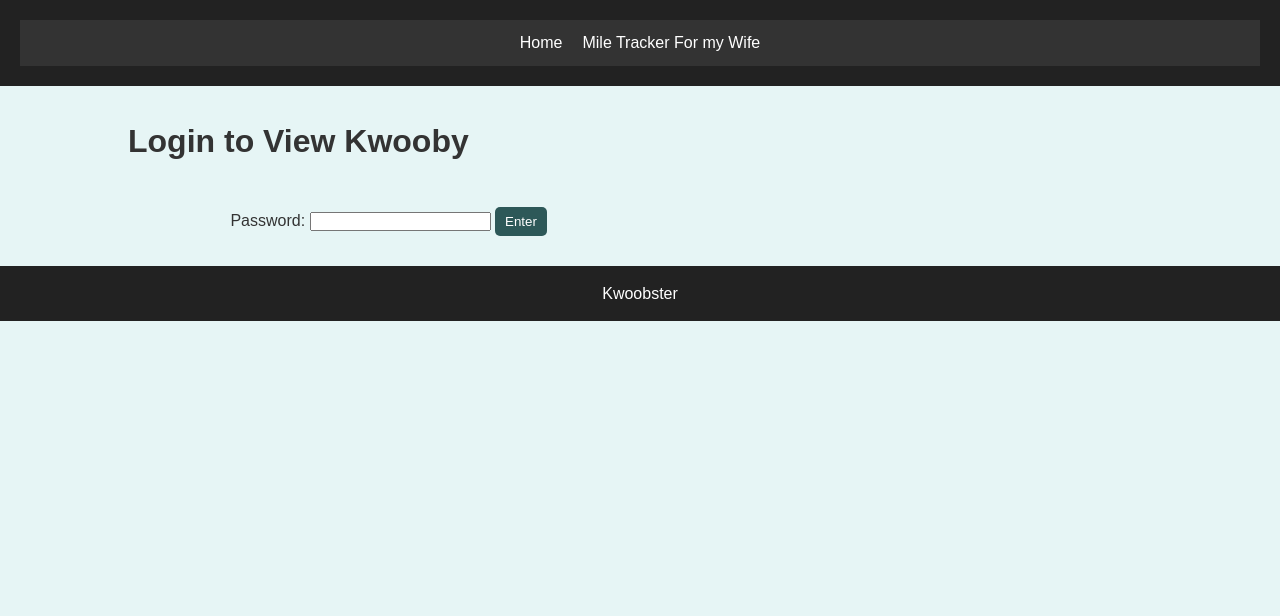
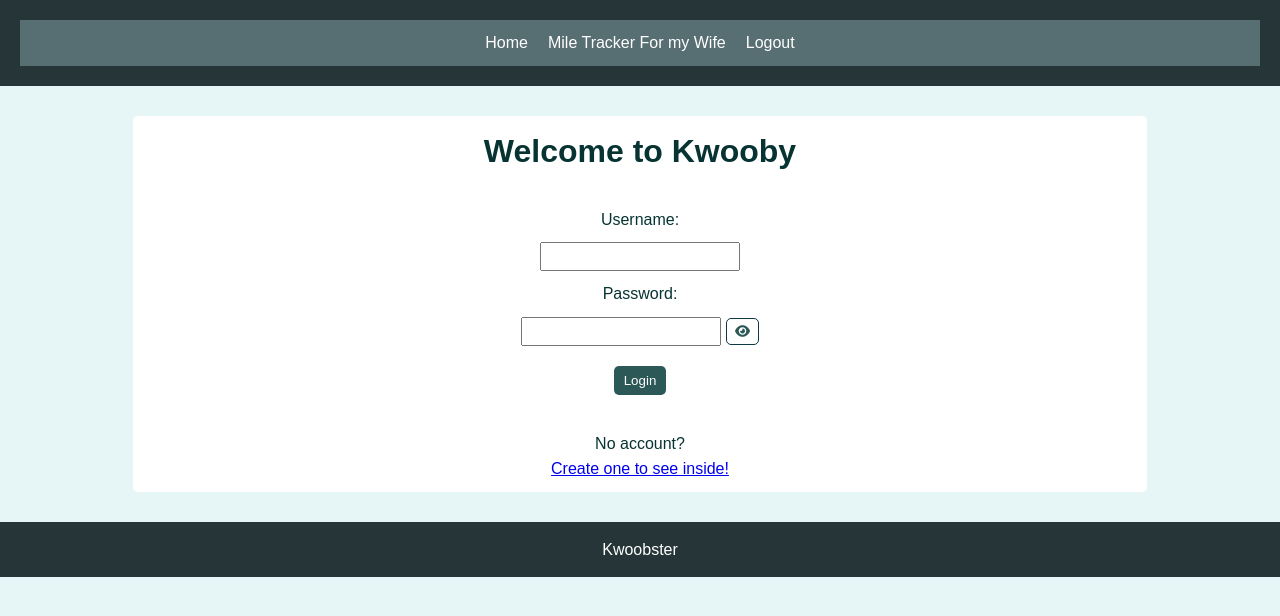
Before and after one commit to kwooby/kwooby, a Flask app: page / in a window 1280 px wide. Shown: the top 616 px of the page. Run offline with Flask 3, Linux system fonts and the light colour scheme.

Commit message:
Added user and password authentication. Added script to facilitate dynamic requests. Other minor changes and fixes. DEVNOTES for more information.

```diff
--- a/app.py
+++ b/app.py
@@ -5,6 +5,7 @@ import calendar
 from dotenv import load_dotenv
 from flask import Flask, render_template, request, session, redirect, flash
 from werkzeug.utils import secure_filename
+from werkzeug.security import generate_password_hash, check_password_hash
 
 load_dotenv()
 
@@ -12,8 +13,6 @@ app = Flask(__name__)
 app.config["TEMPLATES_AUTO_RELOAD"] = True
 
 app.secret_key = os.environ.get("SECRET_KEY")
-PASSWORD = os.environ.get("PASSWORD")
-
 
 ALLOWED_EXTENSIONS = {"png", "jpg", "jpeg"}
 
@@ -24,6 +23,7 @@ def allowed_file (filename):
 def get_db_connection():
     connection = sqlite3.connect("miles.db")
     connection.row_factory = sqlite3.Row
+    connection.execute("PRAGMA foreign_keys = ON")
     return connection
 
 
@@ -32,25 +32,28 @@ def create_table():
 
     # If table structure is changed, delete miles.db and restart
     connection.execute("""
-        CREATE TABLE IF NOT EXISTS runs (
+        CREATE TABLE IF NOT EXISTS users (
             id INTEGER PRIMARY KEY AUTOINCREMENT,
-            user TEXT NOT NULL,
-            activity TEXT NOT NULL,
-            miles REAL NOT NULL,
-            run_date TEXT NOT NULL
+            username TEXT NOT NULL UNIQUE,
+            password_hash TEXT NOT NULL
         )
     """)
     connection.execute("""
-        CREATE TABLE IF NOT EXISTS users (
+        CREATE TABLE IF NOT EXISTS runs (
             id INTEGER PRIMARY KEY AUTOINCREMENT,
-            user TEXT NOT NULL
+            user_id INTEGER NOT NULL,
+            activity TEXT NOT NULL,
+            miles REAL NOT NULL,
+            run_date TEXT NOT NULL,
+            FOREIGN KEY (user_id) REFERENCES users(id)
         )
     """)
     connection.execute("""
         CREATE TABLE IF NOT EXISTS photos (
             id INTEGER PRIMARY KEY AUTOINCREMENT,
-            user TEXT NOT NULL,
-            photo_filename TEXT NOT NULL
+            user_id INTEGER NOT NULL,
+            photo_filename TEXT NOT NULL,
+            FOREIGN KEY (user_id) REFERENCES users(id)
         )
     """)
 
@@ -62,15 +65,43 @@ def create_table():
 def index():
     return render_template('index.html')
 
+@app.route("/register", methods=["GET", "POST"])
+def register():
+    if request.method == "POST":
+        username = request.form["username"]
+        password = request.form["password"]
+
+        password_hash = generate_password_hash(password)
+
+        try:
+            with get_db_connection() as connection:
+                connection.execute("""
+                    INSERT INTO users (username, password_hash)
+                    VALUES (?, ?)
+                """,(username, password_hash))
+
+            flash("Account created! Please log in.")
+            return redirect("/")
+        except sqlite3.IntegrityError:
+            flash("Username already exists")
+            return redirect("/regster")
+
+    return render_template("register.html")
+
 @app.route("/login", methods=["POST"])
 def login():
+
+    username = request.form["username"]
     password = request.form["password"]
 
-    if password == PASSWORD:
+    user = get_user(username)
+
+    if user and check_password_hash(user["password_hash"], password):
         session["authenticated"] = True
+        session["user_id"] = user["id"]
         return redirect("/home")
-
-    return render_template("index.html", error="Wrong Password")
+    else:
+        return render_template("index.html", error="Invalid username or password")
 
 @app.route("/logout")
 def logout():
@@ -79,49 +110,32 @@ def logout():
 
 @app.route("/home")
 def home():
-    if not session.get("authenticated"):
+    if not session.get("authenticated") or "user_id" not in session:
         return redirect("/")
 
     return render_template("home.html")
 
 @app.route("/delete-run/<int:run_id>", methods=["POST"])
 def delete_run(run_id):
-    if not session.get("authenticated"):
+    if not session.get("authenticated") or "user_id" not in session:
         return redirect("/")
-
-    if "user" not in session:
-        return redirect("/set-user")
 
     with get_db_connection() as connection:
         connection.execute("""
             DELETE FROM runs
-            WHERE id = ? AND user = ?
-        """, (run_id, session["user"]))
+            WHERE id = ? AND user_id = ?
+        """, (run_id, session["user_id"]))
 
     flash("Run deleted.")
 
     return redirect("/mile-tracker")
 
-@app.route("/set-user", methods=["GET", "POST"])
-def set_user():
-    if not session.get("authenticated"):
+@app.route("/log-details", methods=["POST"])
+def log_details():
+    if not session.get("authenticated") or "user_id" not in session:
         return redirect("/")
 
-    if request.method == "POST":
-        print("FORM DATA:", request.form)
-
-        session["user"] = request.form["user"]
-
-        print("SESSION: ", session)
-
-        return redirect("/mile-tracker")
-
-    return render_template("set-user.html")
-
-@app.route("/log-details", methods=["POST"])
-def log_details():
-    if not session.get("authenticated"):
-        return redirect("/")
+    user_id = session["user_id"]
 
     activity = request.form["activity"]
 
@@ -132,20 +146,19 @@ def log_details():
         return redirect("/mile-tracker")
 
     run_date = request.form["run_date"]
-    user = session["user"]
 
     with get_db_connection() as connection:
         connection.execute("""
-            INSERT INTO runs (user, activity, miles, run_date)
+            INSERT INTO runs (user_id, activity, miles, run_date)
             VALUES (?, ?, ?, ?)
-        """, (user, activity, miles, run_date))
+        """, (user_id, activity, miles, run_date))
 
     flash("Miles logged successfully!")
     return redirect('/mile-tracker')
 
 @app.route("/log-photos", methods=["POST"])
 def log_photos():
-    if not session.get("authenticated"):
+    if not session.get("authenticated") or "user_id" not in session:
         return redirect("/")
 
     photo = request.files["log_photos"]
@@ -160,127 +173,101 @@ def log_photos():
 
     filename = secure_filename(photo.filename)
     unique_filename = str(uuid.uuid4()) + "_" + filename
-    user = session["user"]
+
+    user_id = session["user_id"]
 
     photo.save(f"static/images/{unique_filename}")
 
     with get_db_connection() as connection:
         connection.execute("""
-            INSERT INTO photos (user, photo_filename)
+            INSERT INTO photos (user_id, photo_filename)
             VALUES (?, ?)
-        """, (user, unique_filename,))
+        """, (user_id, unique_filename,))
 
     flash('Photo logged successfully!')
 
     return redirect('/mile-tracker')
 
-def get_runs(user, activity=None, page=1, history=False, year=None):
+def get_runs(user_id, activity=None, page=1, history=False, year=None):
 
     runs_per_page = 5
     offset = (page - 1) * runs_per_page
 
+    where_clauses = ["user_id = ?"]
+    params = [user_id]
+
+    if activity:
+        where_clauses.append("activity = ?")
+        params.append(activity)
+
+    if year:
+        where_clauses.append("strftime('%Y', run_date) = ?")
+        params.append(str(year))
+
+    where_sql = " AND ".join(where_clauses)
+
+    sql = f"""
+        SELECT* FROM runs
+        WHERE {where_sql}
+        ORDER BY run_date DESC
+    """
+
+    if not history:
+        sql += " LIMIT ? OFFSET ?"
+        params.extend([runs_per_page, offset])
+
     with get_db_connection() as connection:
-
-        if history and activity:
-            runs = connection.execute("""
-                SELECT * FROM runs
-                WHERE user = ? AND activity = ?
-                ORDER BY run_date DESC
-            """, (user, activity)).fetchall()
-
-        elif history:
-            runs = connection.execute("""
-                SELECT * FROM runs
-                WHERE user = ?
-                ORDER BY run_date DESC
-            """, (user,)).fetchall()
-
-        elif activity:
-            if year:
-                runs = connection.execute("""
-                    SELECT * FROM runs
-                    WHERE user = ?
-                    AND activity = ?
-                    AND strftime('%Y', run_date) = ?
-                    ORDER BY run_date DESC
-                    LIMIT ? OFFSET ?
-                """, (user, activity, year, runs_per_page, offset)).fetchall()
-            else:
-                runs = connection.execute("""
-                    SELECT * FROM runs
-                    WHERE user = ? AND activity = ?
-                    ORDER BY run_date DESC
-                    LIMIT ? OFFSET ?
-                """, (user, activity, runs_per_page, offset)).fetchall()
-        else:
-            if year:
-                runs = connection.execute("""
-                    SELECT * FROM runs
-                    WHERE user = ?
-                    AND strftime('%Y', run_date) = ?
-                    ORDER BY run_date DESC
-                    LIMIT ? OFFSET ?
-                """, (user, year, runs_per_page, offset)).fetchall()
-            else:
-                runs = connection.execute("""
-                    SELECT * FROM runs
-                    WHERE user = ?
-                    ORDER BY run_date DESC
-                    LIMIT ? OFFSET ?
-                """, (user, runs_per_page, offset)).fetchall()
+        runs = connection.execute(sql, tuple(params)).fetchall()
 
     if history:
         return runs
 
     return runs, len(runs) == runs_per_page
 
-def get_photos(page=1):
+def get_photos(user_id, page=1):
 
     photos_per_page = 9
     offset = (page - 1) * photos_per_page
 
     with get_db_connection() as connection:
 
-        user = session["user"]
-
         photos = connection.execute("""
             SELECT * FROM photos
-            WHERE user = ?
+            WHERE user_id = ?
             ORDER BY id DESC
             LIMIT ? OFFSET ?
-        """, (user, photos_per_page, offset)).fetchall()
+        """, (user_id, photos_per_page, offset)).fetchall()
 
     return photos
 
-def get_total_miles(user):
+def get_total_miles(user_id):
 
     with get_db_connection() as connection:
         total_miles = connection.execute("""
             SELECT SUM(miles)
             FROM runs
-            WHERE user = ?
-        """, (user,)).fetchone()[0]
+            WHERE user_id = ?
+        """, (user_id,)).fetchone()[0]
 
-        return total_miles or 0
+        return round(total_miles or 0, 1)
 
-def get_available_years(user):
+def get_available_years(user_id):
     """Return a list of years (as strings) in which the user has runs, ordered desc."""
     with get_db_connection() as connection:
         years = connection.execute("""
             SELECT DISTINCT STRFTIME('%Y', run_date) as year
             FROM runs
-            WHERE user = ?
+            WHERE user_id = ?
             ORDER BY year DESC
-        """, (user,)).fetchall()
+        """, (user_id,)).fetchall()
 
     # fetchall returns list of sqlite3.Row; extract year strings
     return [row[0] for row in years if row[0] is not None]
 
+def get_monthly_miles(user_id, year=None, activity=None):
+    query_params = [user_id]
 
-def get_monthly_miles(user, year=None, activity=None):
-    query_params = [user]
-
-    where_clauses = ["user = ?"]
+    where_clauses = ["user_id = ?"]
 
     if year:
         where_clauses.append("STRFTIME('%Y', run_date) = ?")
@@ -295,7 +282,7 @@ def get_monthly_miles(user, year=None, activity=None):
     # Group by month number and order by month number so months are in calendar order
     sql = f"""
         SELECT STRFTIME('%m', run_date) as month_num,
-               SUM(miles) as total_miles
+                SUM(miles) as total_miles
         FROM runs
         WHERE {where_sql}
         GROUP BY month_num
@@ -309,47 +296,71 @@ def get_monthly_miles(user, year=None, activity=None):
     for row in rows:
         month_num = int(row[0])
         month_name = calendar.month_name[month_num]
-        total_miles = row[1] or 0
+        total_miles = round(row[1] or 0, 1)
         result.append((month_num, month_name, total_miles))
 
     return result
 
+def get_username(user_id):
+    with get_db_connection() as connection:
+        user = connection.execute(
+            "SELECT username FROM users WHERE id = ?",
+            (user_id,)
+        ).fetchone()
+
+    return user["username"] if user else None
+
+def get_user(username):
+    with get_db_connection() as connection:
+        user = connection.execute("""
+            SELECT * FROM users
+            WHERE username = ?
+        """, (username,)).fetchone()
+
+    return user
 
 @app.route("/runs-history")
-def get_all_history():
-    if not session.get("authenticated"):
+def runs_history():
+    if not session.get("authenticated") or "user_id" not in session:
         return redirect("/")
 
-    if "user" not in session:
-        return redirect("/set-user")
+    user_id = session["user_id"]
 
-    user = session["user"]
-    display_user = user
+    display_user = get_username(user_id)
 
-    total_miles = get_total_miles(user)
+    activity = request.args.get("activity")
+    selected_year = request.args.get("year") or None
 
-    runs = get_runs(user, history=True)
+    if selected_year == "":
+        selected_year = None
+
+    years = get_available_years(user_id)
+    total_miles = get_total_miles(user_id)
+
+    runs = get_runs(
+        user_id,
+        activity,
+        history=True,
+        year=selected_year
+        )
 
     return render_template(
         "runs-history.html",
         runs=runs,
         user=display_user,
-        total_miles=total_miles
+        total_miles=total_miles,
+        selected_year=selected_year,
+        years=years,
         )
 
 @app.route("/mile-tracker")
 def mile_tracker():
-    if not session.get("authenticated"):
+    if not session.get("authenticated") or "user_id" not in session:
         return redirect("/")
 
-    if "user" not in session:
-        return redirect("/set-user")
+    user_id = session["user_id"]
 
-    user = session["user"]
-    display_user = user
-
-    if user == "Katie":
-        display_user="My Love"
+    display_user = get_username(user_id)
 
     # Activity filter (keeps existing behavior for runs listing)
     activity = request.args.get("activity")
@@ -360,24 +371,25 @@ def mile_tracker():
 
     # Year filter (for monthly aggregation). Empty string -> None
     selected_year = request.args.get("year")
+
     if selected_year == "":
         selected_year = None
 
-    photos = get_photos(photo_page)
+    photos = get_photos(user_id, photo_page)
     runs, has_next_runs = get_runs(
-        user,
+        user_id,
         activity,
         run_page,
         year=selected_year
     )
 
-    total_miles = get_total_miles(user)
+    total_miles = get_total_miles(user_id)
 
     # Get list of years that have runs for this user so UI can present options
-    years = get_available_years(user)
+    years = get_available_years(user_id)
 
     # Compute monthly aggregation restricted to the selected year (if provided)
-    monthly_miles = get_monthly_miles(user, year=selected_year)
+    monthly_miles = get_monthly_miles(user_id, year=selected_year)
 
     return render_template(
         "mile-tracker.html",
--- /dev/null
+++ b/static/script.js
@@ -0,0 +1,47 @@
+console.log("JavaScript connected!")
+
+const password = document.getElementById("password")
+const button = document.getElementById("show-password")
+
+const logRunForm = document.querySelector(".log-details");
+const confirmDelete = document.querySelector(".delete-log");
+
+if (button) {
+    button.addEventListener("click", function() {
+
+        if (password.type === "password") {
+            password.type = "text";
+            button.innerHTML = '<i class="fa-solid fa-eye-slash"></i>';
+        }
+        else {
+            password.type = "password";
+            button.innerHTML = '<i class="fa-solid fa-eye"></i>';
+        }
+    });
+}
+
+if (confirmDelete) {
+    confirmDelete.addEventListener("submit", function(event) {
+
+        if (!confirm("Are you sure you want to delete this entry?")) {
+            event.preventDefault();
+        }
+    });
+};
+
+document.querySelectorAll("form", function() {
+    form.addEventListener("submit", function() {
+        sessionStorage.setItem("scrollPosition", window.scrollY);
+    });
+});
+
+window.addEventListener("load", function() {
+    const scrollPosition = sessionStorage.getItem("scrollPosition")
+
+    if (scrollPosition) {
+        setTimeout(() => {
+            window.scrollTo(0, scrollPosition)
+            sessionStorage.removeItem("scrollPosition")
+        }, 100);
+    }
+});
--- a/static/style.css
+++ b/static/style.css
@@ -9,13 +9,13 @@
 body {
     font-family: Arial, sans-serif;
     background-color: rgb(230, 245, 245);
-    color: #333;
+    color: #06232e;
     line-height: 1.6;
 }
 
 /* Header */
 header {
-    background-color: #222;
+    background-color: #253538;
     color: white;
     padding: 20px;
     text-align: center;
@@ -23,7 +23,7 @@ header {
 
 /* Navigation */
 nav {
-    background-color: #333;
+    background-color: #576e72;
     padding: 10px;
 }
 
@@ -87,7 +87,7 @@ button:hover {
 
 /* Footer */
 footer {
-    background-color: #222;
+    background-color: #253538;
     color: white;
     text-align: center;
     padding: 15px;
@@ -143,6 +143,12 @@ footer {
 
 
 /* Landing CSS */
+.flash-message {
+    padding: 5px;
+    margin-bottom: 5px;
+    border-radius: 8px;
+    font-weight: bold;
+}
 .landing {
     background-color: white;
     color: #073333;
@@ -150,11 +156,57 @@ footer {
     padding: 10px;
     margin: 5px;
 }
-.flash-message {
+
+/* Login CSS */
+.login-landing {
+    display: flex;
+    flex-direction: column;
+    align-items: center;
+    background-color: white;
+    color: #073333;
+    text-align: center;
+    border-radius: 5px;
+    padding: 10px;
+    margin: 5px;
+}
+
+.login-landing h1 {
+    margin-bottom: 20px;
+}
+
+.login {
+    display: flex;
+    flex-direction: column;
+    align-items: center;
+    gap: 10px;
+    padding: 10px;
+    width: fit-content;
+}
+
+.login input {
     padding: 5px;
-    margin-bottom: 5px;
-    border-radius: 8px;
-    font-weight: bold;
+    width: 200px;
+}
+
+.password-container {
+    display: flex;
+    align-items: center;
+    gap: 5px;
+}
+
+.password-container input {
+    margin: 0;
+}
+
+.show-password {
+    display: flex;
+    align-items: center;
+    justify-content: center;
+    color: #2d5858;
+    background-color: transparent;
+    border: solid 1px #0c3944;
+    padding: 6px 8px;
+    margin: 0;
 }
 
 /* Run History CSS */
@@ -226,6 +278,7 @@ footer {
     object-fit: cover;
     border-radius: 5px;
 }
+
 /* Miles per Month */
 .monthly-miles-container {
     display: grid;
--- a/templates/base.html
+++ b/templates/base.html
@@ -2,6 +2,7 @@
 <html lang="en">
 <head>
     <link rel="stylesheet" href="{{ url_for('static', filename='style.css') }}">
+    <link rel="stylesheet" href="https://cdnjs.cloudflare.com/ajax/libs/font-awesome/6.5.2/css/all.min.css">
     <meta charset="UTF-8">
     <meta name="viewport" content="width=device-width, initial-scale=1.0">
     <title>{% block title %}{% endblock %} | Kwooby</title>
@@ -13,6 +14,7 @@
         <ul class="nav-bar">
             <li><a href ="{{ url_for('home') }}">Home</a></li>
             <li><a href="{{ url_for('mile_tracker') }}">Mile Tracker For my Wife</a></li>
+            <li><a href="{{  url_for('logout') }}">Logout</a></li>
         </ul>
     </nav>
 </header>
@@ -25,6 +27,9 @@
 <footer>
     <p>Kwoobster</p>
 </footer>
+
+<script src="{{ url_for('static', filename='script.js') }}"></script>
+
 </body>
 
 </html>
--- a/templates/index.html
+++ b/templates/index.html
@@ -3,20 +3,34 @@
 {% block title %}Login{% endblock %}
 
 {% block content %}
-    <h1>Login to View Kwooby</h1>
+<div class="login-landing">
+    <h1 class="welcome-title">Welcome to Kwooby</h1>
 
-    <main>
-        <form method="POST" action="/login">
+        <form class="login" action="/login" method="POST">
 
-            <label for="password">Password:</label>
-            <input id="password" name="password" type="password" required>
+        <label for="username">Username:</label>
+        <input type="text" id="username" name="username" required>
 
-            <button type="submit">Enter</button>
-        </form>
-    </main>
+        <label for="password">Password:</label>
+
+        <div class="password-container">
+            <input type="password" id="password" name="password" required>
+            <button class= "show-password" type="button" id="show-password">
+                <i class="fa-solid fa-eye"></i>
+            </button>
+        </div>
+
+        <button type="submit">Login</button>
+
+    </form>
+    <br>
+
+    <p>No account?</p>
+    <a href="/register">Create one to see inside!</a>
 
     {% if error %}
         <p>{{ error }}</p>
     {% endif %}
+</div>
 
 {% endblock %}
--- a/templates/mile-tracker.html
+++ b/templates/mile-tracker.html
@@ -63,7 +63,7 @@
                 <p>{{ run["activity"].capitalize() }}</p>
                 <p>{{ run["miles"] }} Miles</p>
 
-                <form action="{{ url_for('delete_run', run_id=run['id']) }}" method="POST">
+                <form class="delete-log" action="{{ url_for('delete_run', run_id=run['id']) }}" method="POST">
                     <button class="delete-button" type="submit">Delete</button>
                 </form>
             </div>
```
Also changed, not shown: DEVNOTES.md (+32 -3 lines), templates/register.html (added, +23 -0 lines), templates/runs-history.html (+30 -5 lines), templates/set-user.html (deleted, +0 -19 lines), miles.db, static/images/9f93ba3b-421c-49cf-9651-f55460ea75f8_3f370e266f504b5d2df8f3fbf893ac7d.jpg (added).
